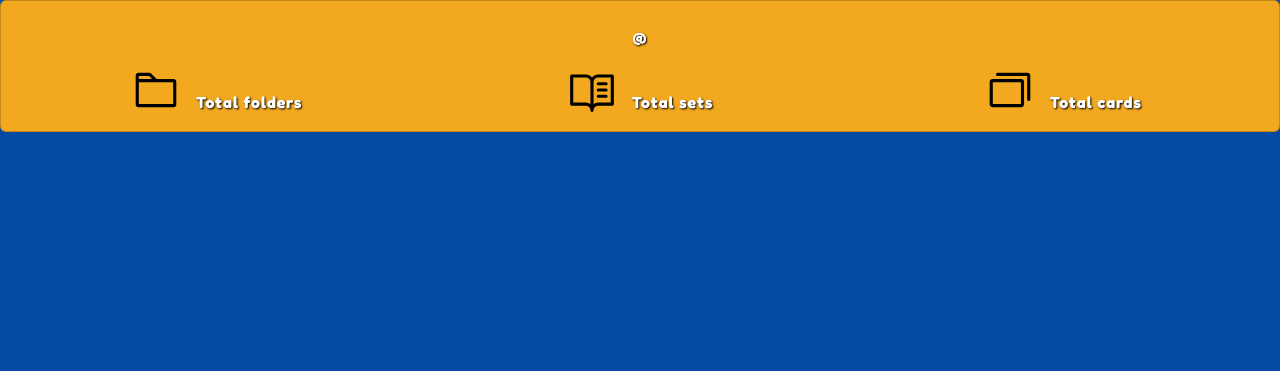
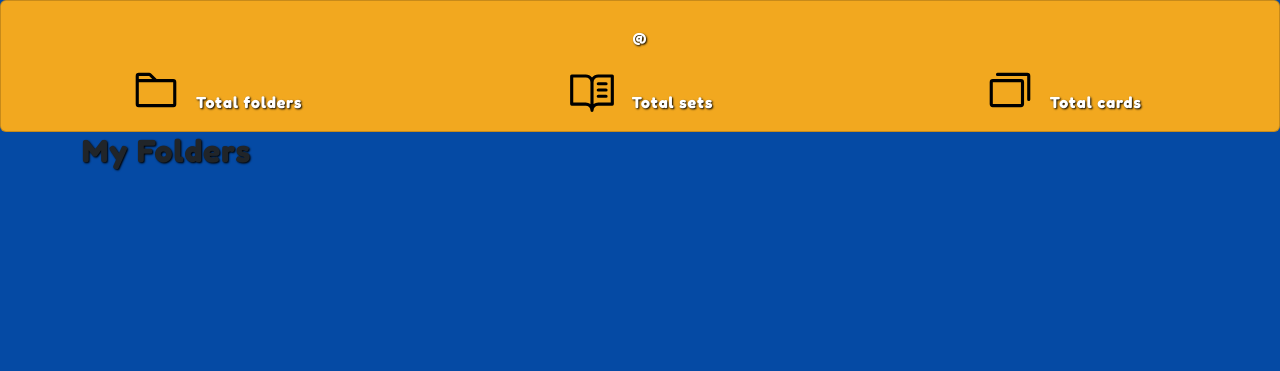
Before and after one commit to DevinRenn/QuiC-main, a Node server app: template ProjectSourceCode/src/views/pages/profile.hbs in a window 1280 px wide. Shown: the part 57-428 px from the top of the page. Run offline with Node 20, Linux system fonts and the light colour scheme; the template is opened without the code that fills it, so the values that code supplies are empty; some libraries are stand-ins or nearby versions.

Commit message:
Updated profile page to show user's folders

```diff
--- a/ProjectSourceCode/index.js
+++ b/ProjectSourceCode/index.js
@@ -158,23 +158,49 @@ app.use(auth);
 /*
 ALL ROUTES BENEATH THIS POINT CAN ONLY BE ACCESSED BY LOGGED IN USERS
 */
+
 app.get('/profile', async (req, res) => {
   const userId = req.session.user.user_id;
 
+  // Query to get the user's name and username to display on the profile page
   const user_query = 'SELECT first_name, last_name, username FROM users WHERE user_id = $1';
 
-  const folders_query = `SELECT COUNT(f.folder_id) AS folder_count
+  // Query to get the number of user's folders
+  const num_folders_query = `SELECT COUNT(f.folder_id) AS folder_count
                           FROM users_to_folders utf
                           JOIN folders f ON utf.folder_id = f.folder_id
                           WHERE utf.user_id = $1;`;
 
-  const sets_query = `SELECT COUNT(s.set_id) AS set_count
+  // Query to get the number of user's sets
+  const num_sets_query = `SELECT COUNT(s.set_id) AS set_count
                         FROM folders_to_sets fts
                         JOIN sets s ON fts.set_id = s.set_id
                         JOIN users_to_folders utf ON fts.folder_id = utf.folder_id
                         WHERE utf.user_id = $1;`;
 
-  const cards_query = `SELECT COUNT(c.card_id) AS card_cound
+  // Query to get the number of user's cards
+  const num_cards_query = `SELECT COUNT(c.card_id) AS card_count
+                        FROM sets_to_cards stc
+                        JOIN cards c ON stc.card_id = c.card_id
+                        JOIN folders_to_sets fts ON stc.set_id = fts.set_id
+                        JOIN users_to_folders utf ON fts.folder_id = utf.folder_id
+                        WHERE utf.user_id = $1;`;
+
+  // Query to get the names of the user's folders
+  const folders_query = `SELECT folder_name
+                          FROM folders f
+                          JOIN users_to_folders utf ON f.folder_id = utf.folder_id
+                          WHERE utf.user_id = $1;`;
+
+  // Query to get the names and descriptions of the user's sets
+  const sets_query = `SELECT set_name, set_description
+                        FROM folders_to_sets fts
+                        JOIN sets s ON fts.set_id = s.set_id
+                        JOIN users_to_folders utf ON fts.folder_id = utf.folder_id
+                        WHERE utf.user_id = $1;`;
+
+  // Query to get the front and back text of the user's cards
+  const cards_query = `SELECT front_text, back_text
                         FROM sets_to_cards stc
                         JOIN cards c ON stc.card_id = c.card_id
                         JOIN folders_to_sets fts ON stc.set_id = fts.set_id
@@ -183,9 +209,12 @@ app.get('/profile', async (req, res) => {
 
   try {
     const user = await db.oneOrNone(user_query, [userId]);
-    const folders = await db.oneOrNone(folders_query, [userId]);
-    const sets = await db.oneOrNone(sets_query, [userId]);
-    const cards = await db.oneOrNone(cards_query, [userId]);
+    const num_folders = await db.oneOrNone(num_folders_query, [userId]);
+    const num_sets = await db.oneOrNone(num_sets_query, [userId]);
+    const num_cards = await db.oneOrNone(num_cards_query, [userId]);
+    const folders = await db.any(folders_query, [userId]);
+    const sets = await db.any(sets_query, [userId]);
+    const cards = await db.any(cards_query, [userId]);
 
     const userData = {
       user: {
@@ -193,17 +222,24 @@ app.get('/profile', async (req, res) => {
         last_name: user.last_name,
         username: user.username
       },
-      folders: {
-        folders_count: folders.folder_count
+      folders: folders,
+      sets: sets,
+      cards: cards
+    };
+
+    const numberData = {
+      num_folders: {
+        folders_count: num_folders.folder_count
       },
-      sets: {
-        sets_count: sets.set_count
+      num_sets: {
+        sets_count: num_sets.set_count
       },
-      cards: {
-        cards_count: cards.card_cound
+      num_cards: {
+        cards_count: num_cards.card_count
       }
-    };
-    res.render('pages/profile', userData);
+    }
+
+    res.render('pages/profile', {userData, numberData});
   } catch (error) {
     console.error('Error fetching profile data:', error);
     res.render('pages/login');
--- a/ProjectSourceCode/src/views/pages/profile.hbs
+++ b/ProjectSourceCode/src/views/pages/profile.hbs
@@ -1,20 +1,35 @@
 <div class="card text-center">
   <div class="card-body">
-    <h1 class="card-title">{{user.first_name}} {{user.last_name}}</h1>
-    <p class="card-text">@{{user.username}}</p>
+    <h1 class="card-title">{{userData.user.first_name}} {{userData.user.last_name}}</h1>
+    <p class="card-text">@{{userData.user.username}}</p>
     <div class="row">
       <div class="col-md-4 d-flex align-items-center justify-content-center">
         <img src="/img/folder.svg" alt="Folders" style="width: 50px; height: 50px; margin-right: 15px;">
-        <p class="mb-0">{{folders.folders_count}}<br>Total folders</p>
+        <p class="mb-0">{{numberData.num_folders.folders_count}}<br>Total folders</p>
       </div>
       <div class="col-md-4 d-flex align-items-center justify-content-center">
         <img src="/img/book-open-text.svg" alt="Sets" style="width: 50px; height: 50px; margin-right: 15px;">
-        <p class="mb-0">{{sets.sets_count}}<br>Total sets</p>
+        <p class="mb-0">{{numberData.num_sets.sets_count}}<br>Total sets</p>
       </div>
       <div class="col-md-4 d-flex align-items-center justify-content-center">
         <img src="/img/cards.svg" alt="Cards" style="width: 50px; height: 50px; margin-right: 15px;">
-        <p class="mb-0">{{cards.cards_count}}<br>Total cards</p>
+        <p class="mb-0">{{numberData.num_cards.cards_count}}<br>Total cards</p>
       </div>
     </div>
   </div>
 </div>
+<div class="container">
+  <h2>My Folders</h2>
+
+  <div class="row">
+    {{#each userData.folders}}
+      <div class="col-md-4">
+        <div class="card mb-3">
+          <div class="card-body">
+            <h5 class="card-title">{{this.folder_name}}</h5>
+          </div>
+        </div>
+      </div>
+    {{/each}}
+  </div>
+</div>
```
